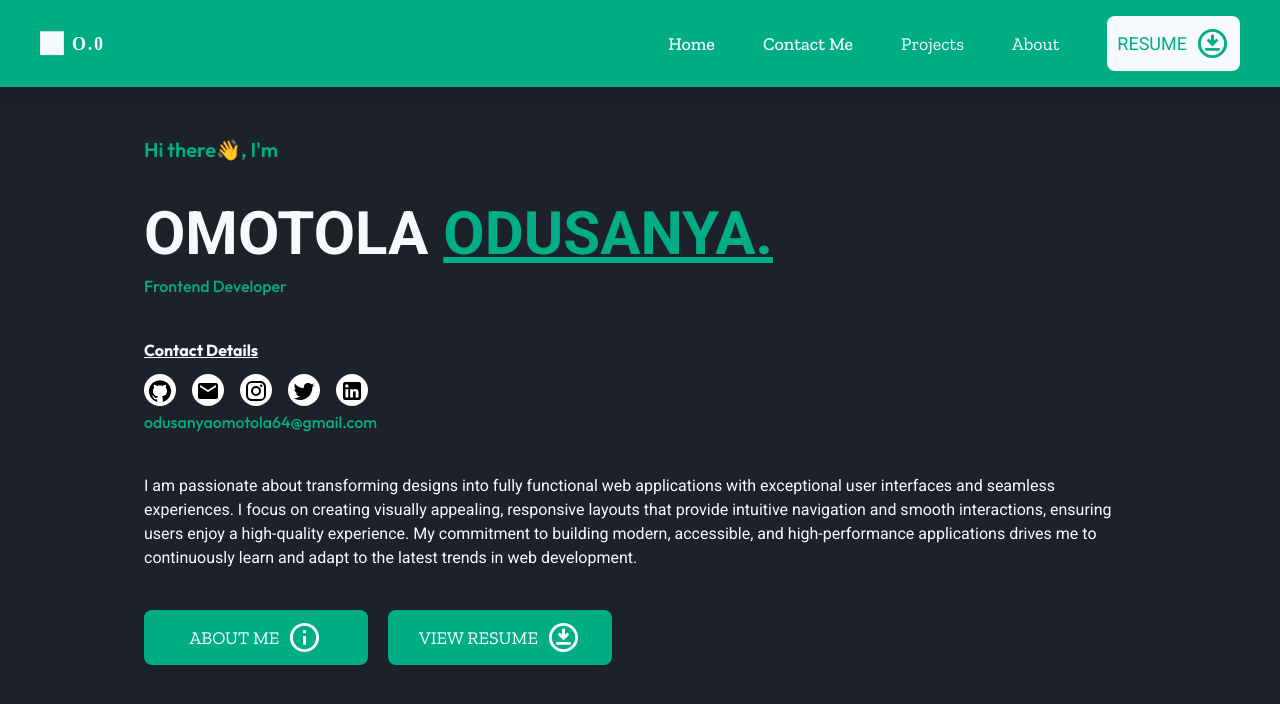
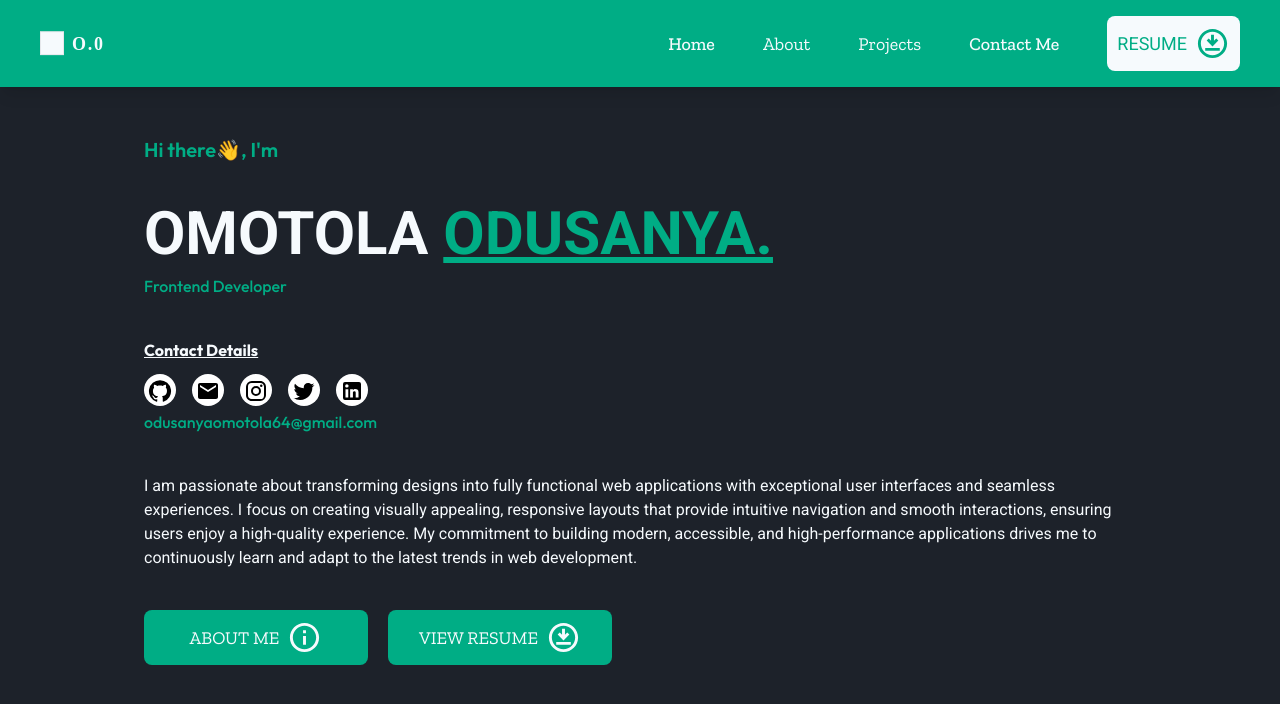
Before and after one commit to itstolexy/my-portfolio, a Next.js app: page / in a window 1280 px wide. Shown: the top 704 px of the page. Built offline with nearby package versions, Linux system fonts and the light colour scheme; a web font is replaced by a local one.

Commit message:
header updated

```diff
--- a/app/components/header/index.tsx
+++ b/app/components/header/index.tsx
@@ -40,8 +40,8 @@ export default function Header() {
             <span className="absolute inset-x-0 bottom-0 h-0.5 bg-tola-green transform scale-x-0 transition-transform duration-300 group-hover:scale-x-100"></span>
           </li>
           <li className="relative group">
-            <Link href="/#contact">
-              <p className="font-medium">Contact Me</p>
+            <Link href="/about" scroll={false}>
+              <p>About</p>
             </Link>
             <span className="absolute inset-x-0 bottom-0 h-0.5 bg-tola-green transform scale-x-0 transition-transform duration-300 group-hover:scale-x-100"></span>
           </li>
@@ -52,8 +52,8 @@ export default function Header() {
             <span className="absolute inset-x-0 bottom-0 h-0.5 bg-tola-green transform scale-x-0 transition-transform duration-300 group-hover:scale-x-100"></span>
           </li>
           <li className="relative group">
-            <Link href="/about" scroll={false}>
-              <p>About</p>
+            <Link href="/#contact">
+              <p className="font-medium">Contact Me</p>
             </Link>
             <span className="absolute inset-x-0 bottom-0 h-0.5 bg-tola-green transform scale-x-0 transition-transform duration-300 group-hover:scale-x-100"></span>
           </li>
@@ -81,8 +81,8 @@ export default function Header() {
               </Link>
             </li>
             <li>
-              <Link href="/#contact" onClick={() => setMenuOpen(false)}>
-                Contact Me
+              <Link href="/about" onClick={() => setMenuOpen(false)}>
+                About
               </Link>
             </li>
             <li>
@@ -91,8 +91,8 @@ export default function Header() {
               </Link>
             </li>
             <li>
-              <Link href="/about" onClick={() => setMenuOpen(false)}>
-                About
+              <Link href="/#contact" onClick={() => setMenuOpen(false)}>
+                Contact Me
               </Link>
             </li>
             <li>
```
